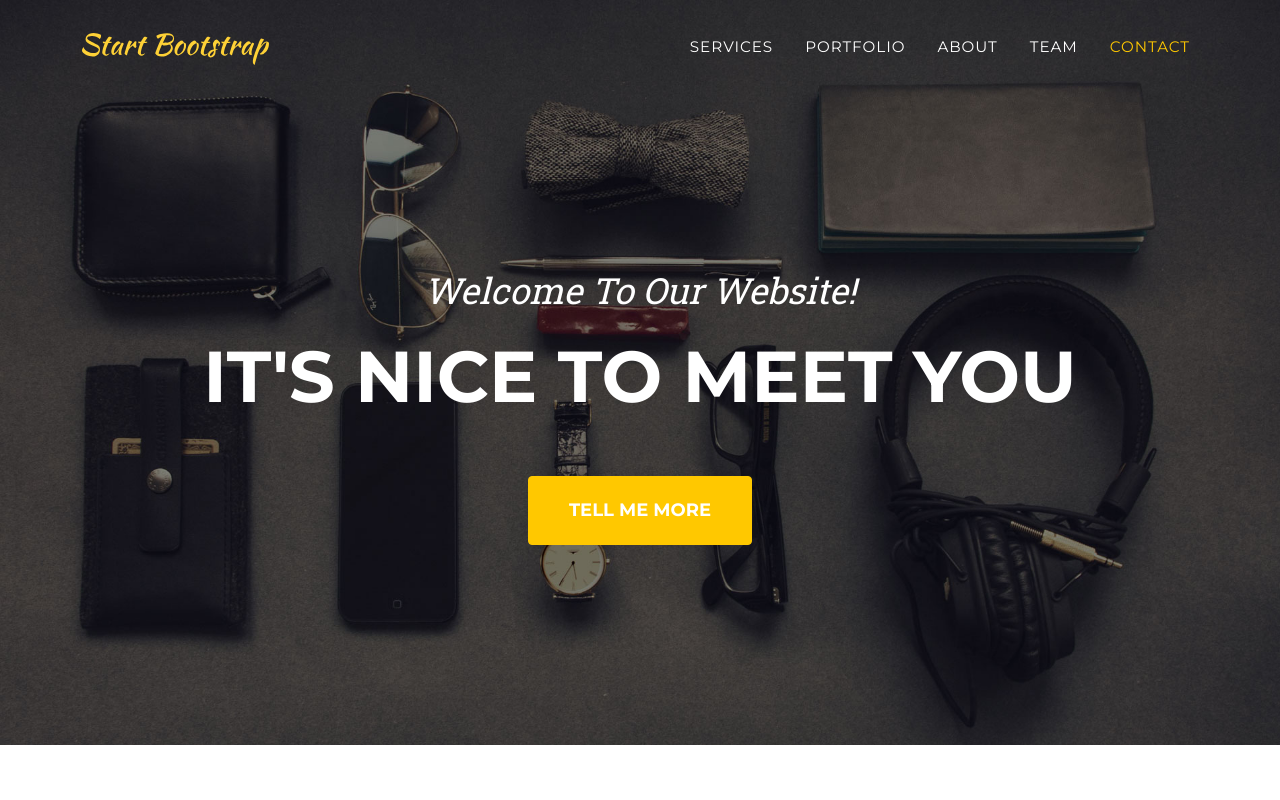
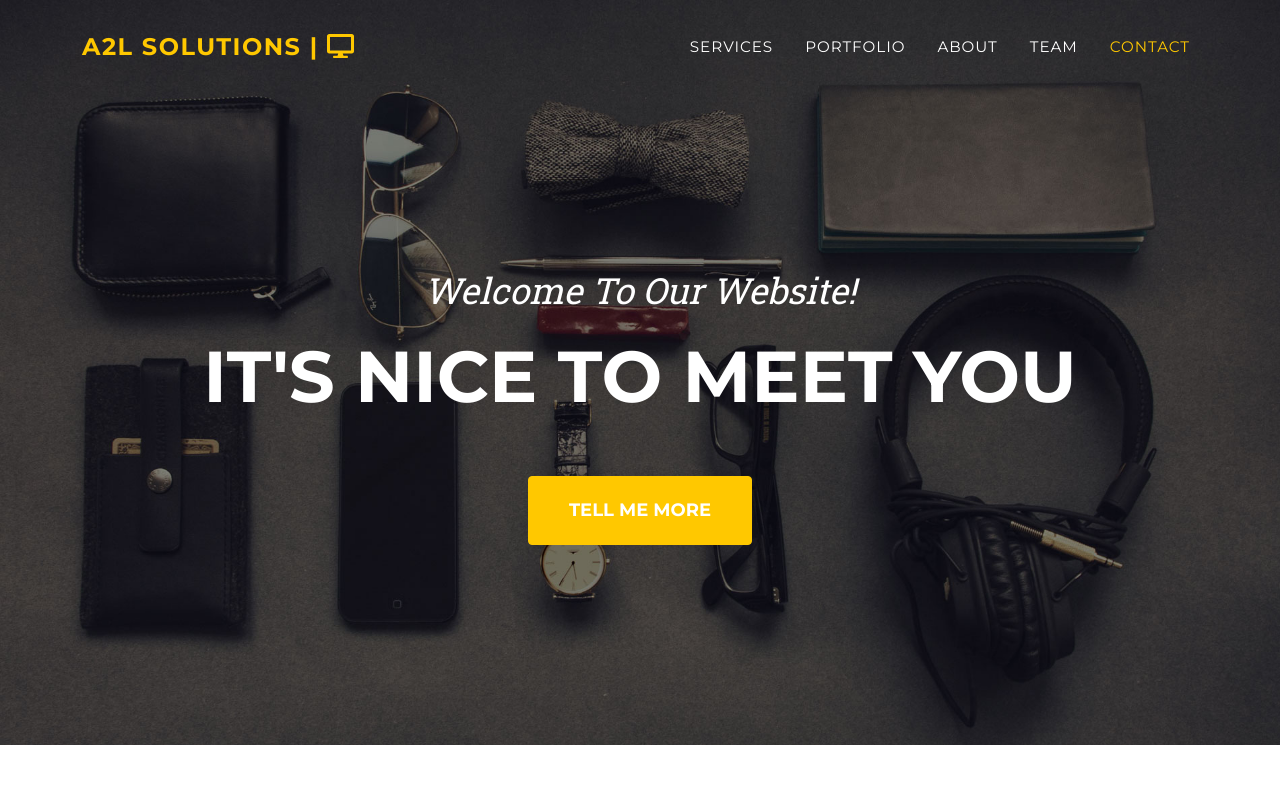
Before and after one commit to marilynformentiera/a2l-website, a plain HTML site: page index.html in a window 1280 px wide. Shown: the top 800 px of the page. Drawn offline with nearby package versions, Linux system fonts and the light colour scheme.

Commit message:
Changed LOGO

```diff
--- a/index.html
+++ b/index.html
@@ -22,7 +22,7 @@
     <!-- Navigation-->
     <nav class="navbar navbar-expand-lg navbar-dark fixed-top" id="mainNav">
         <div class="container">
-            <a class="navbar-brand" href="#page-top"><img src="assets/img/navbar-logo.svg" alt="..." /></a>
+            <a class="navbar-brand" href="#page-top"><!--<img src="assets/img/navbar-logo.svg" alt="..." />-->A2L SOLUTIONS | <i class="fa fa-desktop" aria-hidden="true"></i></a>
             <button class="navbar-toggler" type="button" data-bs-toggle="collapse" data-bs-target="#navbarResponsive"
                 aria-controls="navbarResponsive" aria-expanded="false" aria-label="Toggle navigation">
                 Menu
```
